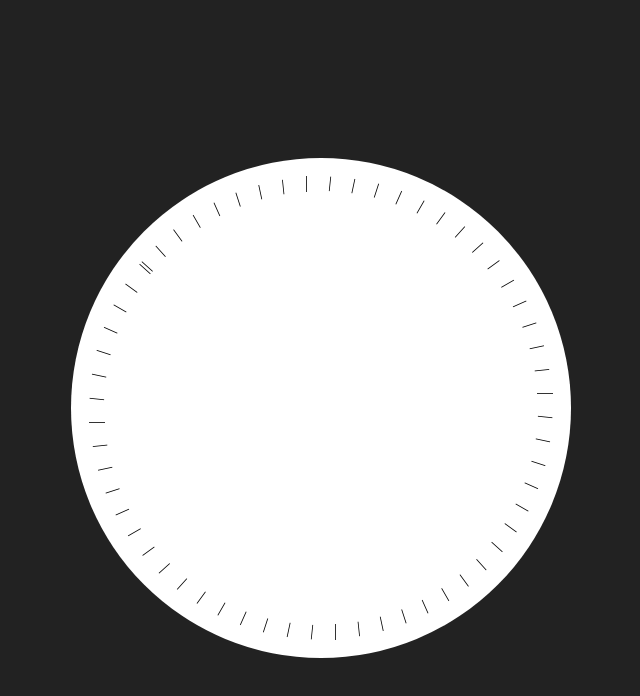
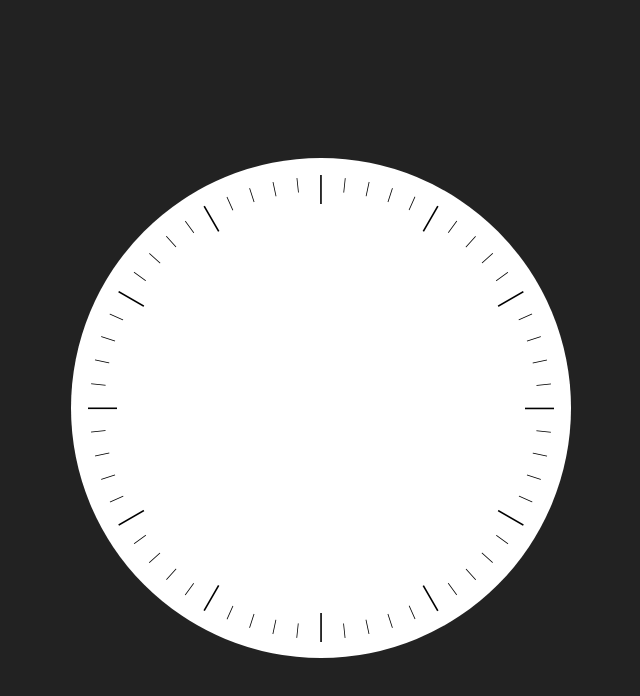
Before and after one commit to WarryPro/Horloge-suisse, a plain HTML site: page index.html in a window 1280 px wide. Shown: the whole page, without its empty margins (319-959 px from the left). Drawn offline with Linux system fonts and the light colour scheme.

Commit message:
Re-ordonner les elts de classe .heure pour qu'ils soient bien alignés, modifié le fichier scss pour donner des styles à la classe heure: top 0.3em et transform-origin

```diff
--- a/index.html
+++ b/index.html
@@ -9,69 +9,80 @@
 </head>
 <body>
     <div class="horloge">
-        <div class="heure heure-minutes"><span>|</span></div>
         <div class="heure-minutes minutes"><span>|</span></div>
         <div class="heure-minutes minutes"><span>|</span></div>
         <div class="heure-minutes minutes"><span>|</span></div>
         <div class="heure-minutes minutes"><span>|</span></div>
         <div class="heure heure-minutes"><span>|</span></div>
+
         <div class="heure-minutes minutes"><span>|</span></div>
         <div class="heure-minutes minutes"><span>|</span></div>
         <div class="heure-minutes minutes"><span>|</span></div>
         <div class="heure-minutes minutes"><span>|</span></div>
         <div class="heure heure-minutes"><span>|</span></div>
+
         <div class="heure-minutes minutes"><span>|</span></div>
         <div class="heure-minutes minutes"><span>|</span></div>
         <div class="heure-minutes minutes"><span>|</span></div>
         <div class="heure-minutes minutes"><span>|</span></div>
         <div class="heure heure-minutes"><span>|</span></div>
+
         <div class="heure-minutes minutes"><span>|</span></div>
         <div class="heure-minutes minutes"><span>|</span></div>
         <div class="heure-minutes minutes"><span>|</span></div>
         <div class="heure-minutes minutes"><span>|</span></div>
         <div class="heure heure-minutes"><span>|</span></div>
+
         <div class="heure-minutes minutes"><span>|</span></div>
         <div class="heure-minutes minutes"><span>|</span></div>
         <div class="heure-minutes minutes"><span>|</span></div>
         <div class="heure-minutes minutes"><span>|</span></div>
         <div class="heure heure-minutes"><span>|</span></div>
+
         <div class="heure-minutes minutes"><span>|</span></div>
         <div class="heure-minutes minutes"><span>|</span></div>
         <div class="heure-minutes minutes"><span>|</span></div>
         <div class="heure-minutes minutes"><span>|</span></div>
         <div class="heure heure-minutes"><span>|</span></div>
+
         <div class="heure-minutes minutes"><span>|</span></div>
         <div class="heure-minutes minutes"><span>|</span></div>
         <div class="heure-minutes minutes"><span>|</span></div>
         <div class="heure-minutes minutes"><span>|</span></div>
         <div class="heure heure-minutes"><span>|</span></div>
+
         <div class="heure-minutes minutes"><span>|</span></div>
         <div class="heure-minutes minutes"><span>|</span></div>
         <div class="heure-minutes minutes"><span>|</span></div>
         <div class="heure-minutes minutes"><span>|</span></div>
         <div class="heure heure-minutes"><span>|</span></div>
+
         <div class="heure-minutes minutes"><span>|</span></div>
         <div class="heure-minutes minutes"><span>|</span></div>
         <div class="heure-minutes minutes"><span>|</span></div>
         <div class="heure-minutes minutes"><span>|</span></div>
         <div class="heure heure-minutes"><span>|</span></div>
+
         <div class="heure-minutes minutes"><span>|</span></div>
         <div class="heure-minutes minutes"><span>|</span></div>
         <div class="heure-minutes minutes"><span>|</span></div>
         <div class="heure-minutes minutes"><span>|</span></div>
         <div class="heure heure-minutes"><span>|</span></div>
-        <div class="heure-minutes minutes"><span>|</span>|</div>
+
+        <div class="heure-minutes minutes"><span>|</span></div>
         <div class="heure-minutes minutes"><span>|</span></div>
         <div class="heure-minutes minutes"><span>|</span></div>
         <div class="heure-minutes minutes"><span>|</span></div>
         <div class="heure heure-minutes"><span>|</span></div>
+
         <div class="heure-minutes minutes"><span>|</span></div>
         <div class="heure-minutes minutes"><span>|</span></div>
         <div class="heure-minutes minutes"><span>|</span></div>
         <div class="heure-minutes minutes"><span>|</span></div>
-        <div class="aiguille-heure"></div>
-        <div class="aiguille-minutes"></div>
-        <div class="aiguille-secondes"></div>
+        <div class="heure heure-minutes"><span>|</span></div>
+        <div class="aiguille heures"></div>
+        <div class="aiguille minutes"></div>
+        <div class="aiguille secondes"></div>
     </div>
 </body>
 </html>
--- a/scss/styles.scss
+++ b/scss/styles.scss
@@ -29,11 +29,17 @@ body {
     transform-origin: center calc(250px - 1em);
 }
 
+.heure {
+    top: 0.3em;
+    font-size: 2em;
+    transform-origin: center calc(250px - 0.3em);
+}
+
 span {
     display: block;
-    width: 1em;
-    height: 1em;
-    transform: rotate(-#{$i * 6}deg);
+    width: 2em;
+    height: 2em;
+    text-align: center;
 }
 
 @for $i from 1 through 60 {
@@ -41,3 +47,11 @@ span {
         transform: rotate(#{$i * 6}deg);
     }
 }
+
+// .aiguille {
+//     width: 1em;
+//     height: 200px;
+//     position: absolute;
+//     // background: red;
+//     left: 249px;
+// }
```
Also changed, not shown: css/styles.css.
